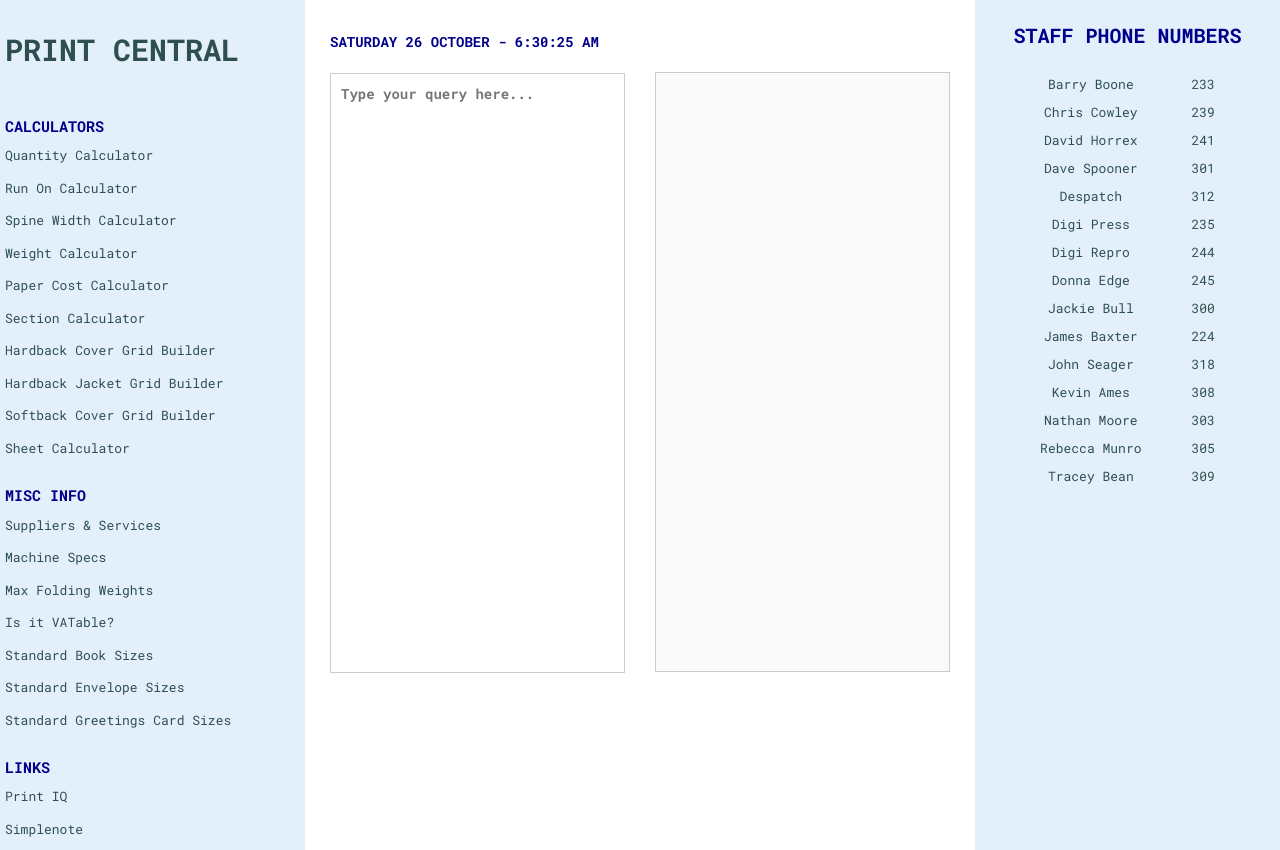
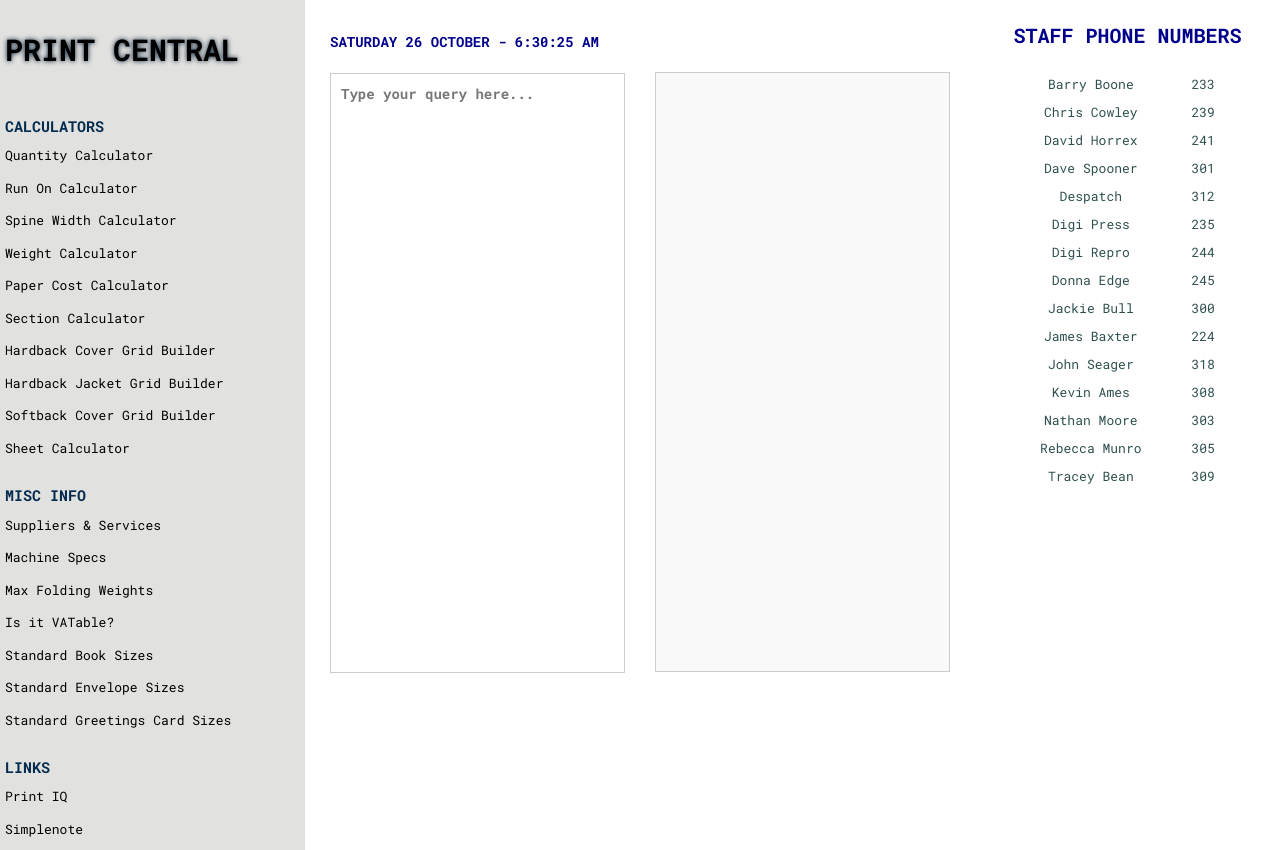
Before and after one commit to spoonsdave/Print-Toolbox, a plain HTML site: page index.html in a window 1280 px wide. Drawn offline with Linux system fonts and the light colour scheme.

Commit message:
Update styles.css

```diff
--- a/styles.css
+++ b/styles.css
@@ -3,6 +3,15 @@
 * {
     font-family: 'Roboto Mono', monospace;
 }
+
+/*
+Colour Palette:
+Background Panel: #e1e1df
+Headings (Dark Blue): #052c4f
+Shadows (Darker Blue): #021a33
+Results (Bright Blue): #3a8bdc
+Accent Red (Buttons): #d9534f
+*/
 
 
 /* LAYOUT */
@@ -27,7 +36,7 @@
 
 .left {
     width: 20%;
-    background-color: #e3f0fc;
+    background-color: #e1e1df
 }
 
 .middle {
@@ -36,7 +45,7 @@
 
 .right {
     width: 20%;
-    background-color: #e3f0fc;
+    background-color: #e1e1df
     justify-content: center; /* Horizontally centers the table */
 }
 
@@ -64,9 +73,10 @@
 .sidebar h1, .sidebar h1 a {
     text-align: left;
     font-size: 30px;
-    color: darkblue;
+    color: #052c4f;
     font-weight: bold;
     line-height: 300%;
+    text-shadow: 0px 0px 5px #021a33;
 }
 
 .sidebar h1 a:hover {
@@ -75,27 +85,27 @@
 
 .sidebar h3 {
     font-size: 15px;
-    color: darkblue;
+    color: #052c4f;
     font-weight: 900;
     line-height: 175%;
 }
 
 .sidebar a {
-    color: darkslategrey;
+    color: black;
     font-size: 13px;
     line-height: 250%;
 }
 
 .sidebar a:link {
-    color: darkslategrey;
+    color: black;
     text-decoration: none;
 }
 
 .sidebar a:hover {
     text-decoration: none;
     font-weight: bold;
-    color: darkblue;
-    text-shadow: 0px 0px 0.5px #d93256;
+    color: #d9534f;
+    text-shadow: 0px 0px 0.5px #d9534f;
 }
 
 /* ---------------------------------------------- */
```
